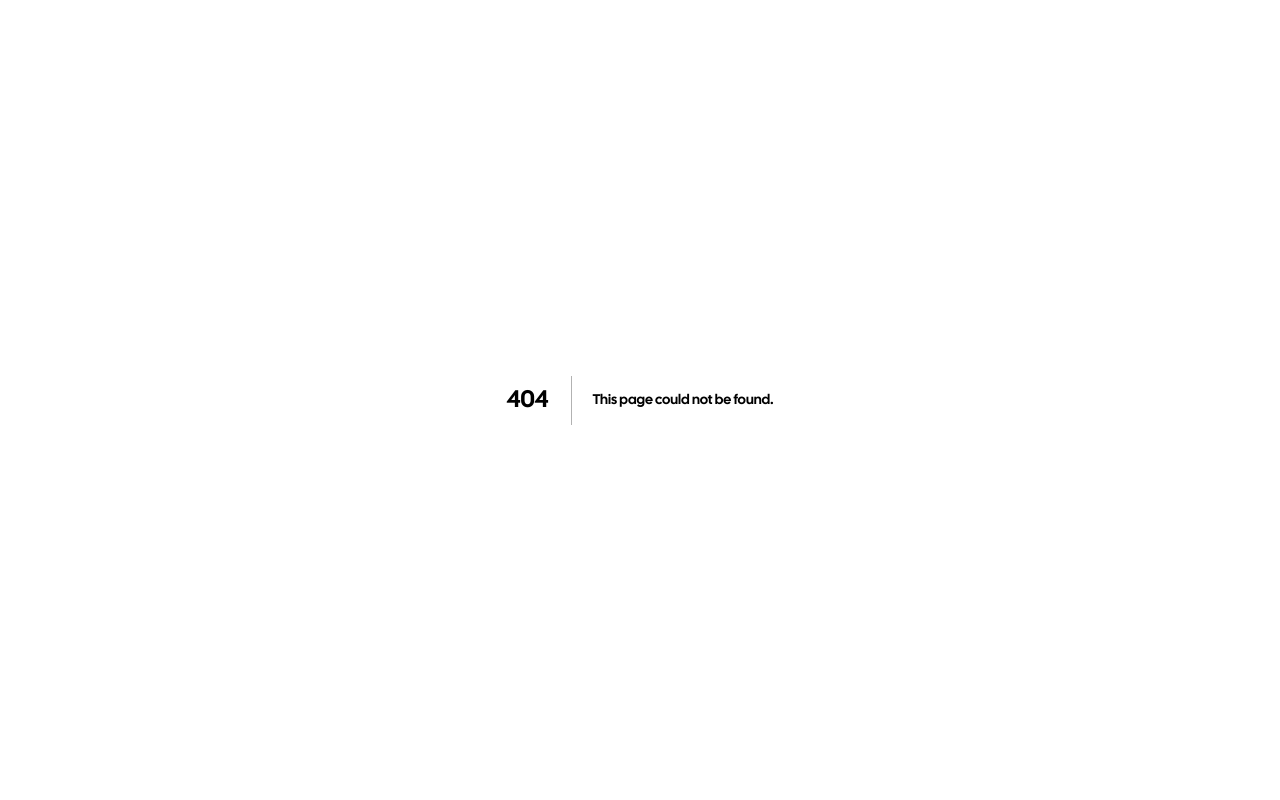
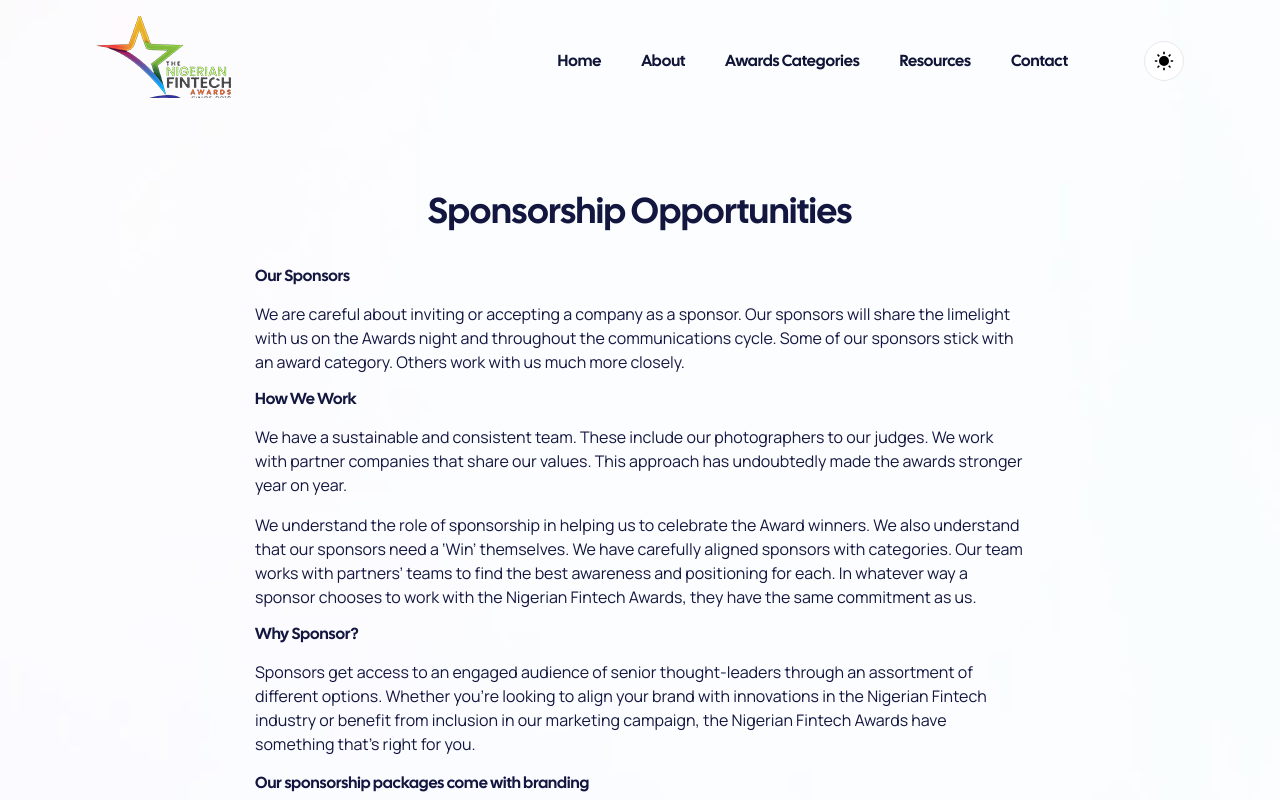
Before and after one commit to madeyinka/fintech-awards, a Next.js app: page /sponsorship in a window 1280 px wide. Before the commit this address had no page. Shown: the top 800 px of the page. Built offline with nearby package versions, Linux system fonts and the light colour scheme.

Commit message:
Created Sponsorship page

```diff
--- a/components/sections/About.js
+++ b/components/sections/About.js
@@ -54,8 +54,8 @@
                         <div className="lg:col-span-7 md:col-span-6 mt-8 md:mt-0">
                             <div className="lg:ml-5">
                                 <h3 className="mb-6 md:text-3xl lg:text-4xl text-2xl md:leading-normal leading-normal text-center md:text-left font-medium text-black dark:text-white">About Nigerian Fintech Awards </h3>
-                                <p className="max-w-[38.9375rem] xl:text-lg">Founded in 2012, the Nigerian Fintech Awards are dedicated to honoring excellence in financial technologies and services companies and products. The Awards provide public recognition for the achievements of FinTech companies and products in many categories. These include Payments, Personal Finance, Wealth Management, Fraud Protection, Banking, Lending, RegTech, InsurTech, and more. Nigerian Fintech Awards has no tie with any Fintech company. </p>
-                                <p className="max-w-[38.9375rem] xl:text-lg pt-1">This means that our decisions and actions are independent of any interest or operational restrictions. The ethos of the awards is in line with this freedom. Emaginations promotes the Nigerian Fintech Awards.</p>
+                                <p className="max-w-[38.9375rem] font-DmSans xl:text-[18px]">Founded in 2012, the Nigerian Fintech Awards are dedicated to honoring excellence in financial technologies and services companies and products. The Awards provide public recognition for the achievements of FinTech companies and products in many categories. These include Payments, Personal Finance, Wealth Management, Fraud Protection, Banking, Lending, RegTech, InsurTech, and more. Nigerian Fintech Awards has no tie with any Fintech company. </p>
+                                <p className="max-w-[38.9375rem] font-DmSans xl:text-[18px] pt-1">This means that our decisions and actions are independent of any interest or operational restrictions. The ethos of the awards is in line with this freedom. Emaginations promotes the Nigerian Fintech Awards.</p>
                                 <div className="mt-6 lg:mt-10 text-center">
                                     <Link href="/about" passHref>
                                         <a>
--- a/pages/about.js
+++ b/pages/about.js
@@ -11,15 +11,14 @@
     return (
         <>
             <Header />
-            <Container className="pt-24 lg:pb-96">
+            <Container className="pt-24 lg:pb-96 text-jacarta-700 dark:text-white">
                 <section className="relative ">
                     <div className="container">
 
                         <div className="mx-auto max-w-2xl py-16 text-center">
-                            <h1 className="font-display text-jacarta-700 mb-8 text-4xl font-medium dark:text-white">About Xhibiter</h1>
-                            <p className="dark:text-jacarta-300 text-lg leading-normal">
-                                Every digital creation available through MakersPlace is an authentic and truly unique digital creation,
-                                signed and issued by the creator — made possible by blockchain technology.
+                            <h1 className="text-jacarta-700 mb-8 text-4xl font-medium dark:text-white">About The Nigeria FinTech Awards</h1>
+                            <p className="dark:text-jacarta-300 text-base font-DmSans lg:text-[18px] leading-normal">
+                                Founded in 2012, the Nigerian Fintech Awards are dedicated to honoring excellence in financial technologies and services companies and products. The Awards provide public recognition for the achievements of FinTech companies and products in many categories. These include Payments, Personal Finance, Wealth Management, Fraud Protection, Banking, Lending, RegTech, InsurTech, and more. Nigerian Fintech Awards has no tie with any Fintech company. This means that our decisions and actions are independent of any interest or operational restrictions. The ethos of the awards is in line with this freedom.
                             </p>
                         </div>
                     </div>
@@ -27,23 +26,23 @@
                 <section className="pb-24">
                     <div className="container">
                         <div className="pt-24">
-                            <h2 className="font-display text-jacarta-700 mb-16 text-center text-3xl dark:text-white">Numbers Speak</h2>
+                            <h2 className="text-jacarta-700 mb-16 text-center text-3xl dark:text-white">Numbers Speak</h2>
                             <div className="grid grid-cols-2 md:grid-cols-4">
                                 <div className="mb-10 text-center">
-                                    <h5 className="font-display text-jacarta-700 block text-5xl dark:text-white">2012</h5>
+                                    <h5 className="text-jacarta-700 block text-5xl dark:text-white">2012</h5>
                                     <p className="dark:text-jacarta-300 block">Founded</p>
                                 </div>
                                 <div className="mb-10 text-center">
-                                    <h5 className="font-display text-jacarta-700 block text-5xl dark:text-white">$178M</h5>
-                                    <span className="dark:text-jacarta-300 block">Trading volume</span>
+                                    <h5 className="text-jacarta-700 block text-5xl dark:text-white">693+</h5>
+                                    <span className="dark:text-jacarta-300 block">Awardees</span>
                                 </div>
                                 <div className="mb-10 text-center">
-                                    <h5 className="font-display text-jacarta-700 block text-5xl dark:text-white">305K</h5>
-                                    <span className="dark:text-jacarta-300 block">NFTs created</span>
+                                    <h5 className="text-jacarta-700 block text-5xl dark:text-white">15+</h5>
+                                    <span className="dark:text-jacarta-300 block">Sponsors</span>
                                 </div>
                                 <div className="mb-10 text-center">
-                                    <h5 className="font-display text-jacarta-700 block text-5xl dark:text-white">1.6M</h5>
-                                    <span className="dark:text-jacarta-300 block">Total users</span>
+                                    <h5 className="text-jacarta-700 block text-5xl dark:text-white">1.6M</h5>
+                                    <span className="dark:text-jacarta-300 block">Tickets Sold</span>
                                 </div>
                             </div>
                         </div>
@@ -51,7 +50,7 @@
                 </section>
                 <section className="py-24">
                     <div className="container">
-                        <h2 className="font-display text-jacarta-700 mb-12 text-center text-3xl dark:text-white">
+                        <h2 className="text-jacarta-700 mb-12 text-center text-3xl dark:text-white">
                             Meet The Jury
                         </h2>
                         <div className="grid grid-cols-1 gap-4 sm:grid-cols-2 md:grid-cols-3 md:gap-[1.875rem] lg:grid-cols-5">
@@ -62,7 +61,7 @@
                             }
                             <Link href="contact">
                                 <a className="dark:bg-jacarta-700 rounded-2lg dark:border-jacarta-600 border-jacarta-100 flex items-center justify-center border bg-white p-8 text-center transition-shadow hover:shadow-lg">
-                                    <span className="font-display text-jacarta-700 text-[1.125rem] dark:text-white">Join us!</span>
+                                    <span className="text-jacarta-700 text-[1.125rem] dark:text-white">Join us!</span>
                                 </a>
                             </Link>
                         </div>
--- a/pages/contact.js
+++ b/pages/contact.js
@@ -56,7 +56,7 @@
 
                             <div className="lg:w-1/3 lg:pl-5">
                                 <h2 className="font-display text-jacarta-700 mb-4 text-xl dark:text-white">Information</h2>
-                                <p className="dark:text-jacarta-300 mb-6 text-lg leading-normal">
+                                <p className="dark:text-jacarta-300 mb-6 text-base lg:text-[1.125rem] xl:text-lg leading-normal">
                                     Don&apos;t hesitaste, drop us a line Let&apos;s talk
                                     about your Sponsorship. Feel free to ask me any question or let’s do to talk about our future collaboration.
 
--- /dev/null
+++ b/pages/sponsorship.js
@@ -0,0 +1,55 @@
+import React from 'react'
+import Footer from '@/components/Footer'
+import Header from '@/components/Header'
+import Image from 'next/image'
+import { Container } from '@/components/ColorSwitch'
+
+const sponsorship = () => {
+    return (
+        <>
+            <Header />
+            <Container className="bg-jacarta-700 dark:bg-white" >
+                <main className="pt-[5.5rem] lg:pt-24">
+                    <section className="dark:bg-jacarta-800 relative py-16 md:py-24">
+                        <picture className="pointer-events-none absolute inset-0 -z-10 dark:hidden">
+                            <Image src="/assets/images/gradient_light.jpg" width="100%" height="100%" alt="gradient" className="h-full w-full" />
+                        </picture>
+                        <div className="container text-jacarta-700 dark:text-jacarta-50 font-DmSans">
+                            <h1 className="font-display mb-8 text-jacarta-700 text-center text-4xl font-medium dark:text-white">
+                                Sponsorship Opportunities
+                            </h1>
+                            <div className="article-content my-2 mx-auto max-w-[48.125rem] space-y-4">
+                                <h2 className="text-base">Our Sponsors</h2>
+                                <p>
+                                    We are careful about inviting or accepting a company as a sponsor. Our sponsors will share the limelight with us on the Awards night and throughout the communications cycle. Some of our sponsors stick with an award category. Others work with us much more closely.
+                                </p>
+                                <h2 className="text-base">How We Work</h2>
+                                <p>
+                                    We have a sustainable and consistent team. These include our photographers to our judges. We work with partner companies that share our values. This approach has undoubtedly made the awards stronger year on year.
+                                </p>
+                                <p>
+                                    We understand the role of sponsorship in helping us to celebrate the Award winners. We also understand that our sponsors need a ‘Win’ themselves. We have carefully aligned sponsors with categories. Our team works with partners’ teams to find the best awareness and positioning for each. In whatever way a sponsor chooses to work with the Nigerian Fintech Awards, they have the same commitment as us.
+                                </p>
+                                <h2 className='text-base'>Why Sponsor? </h2>
+                                <p>
+                                    Sponsors get access to an engaged audience of senior thought-leaders through an assortment of different options. Whether you’re looking to align your brand with innovations in the Nigerian Fintech industry or benefit from inclusion in our marketing campaign, the Nigerian Fintech Awards have something that’s right for you.
+                                </p>
+                                <h2>Our sponsorship packages come with branding</h2>
+                                <p>
+                                    Our sponsorship packages include branding, communications, and a few Fintech Africa publications offer. You will also feature on all pre and post-articles: the winners&apos; supplement, email, and social media messages about the awards.
+                                </p>
+
+                            </div>
+                        </div>
+                    </section>
+                </main>
+            </Container>
+
+
+            <Footer />
+        </>
+    )
+
+}
+
+export default sponsorship
```
